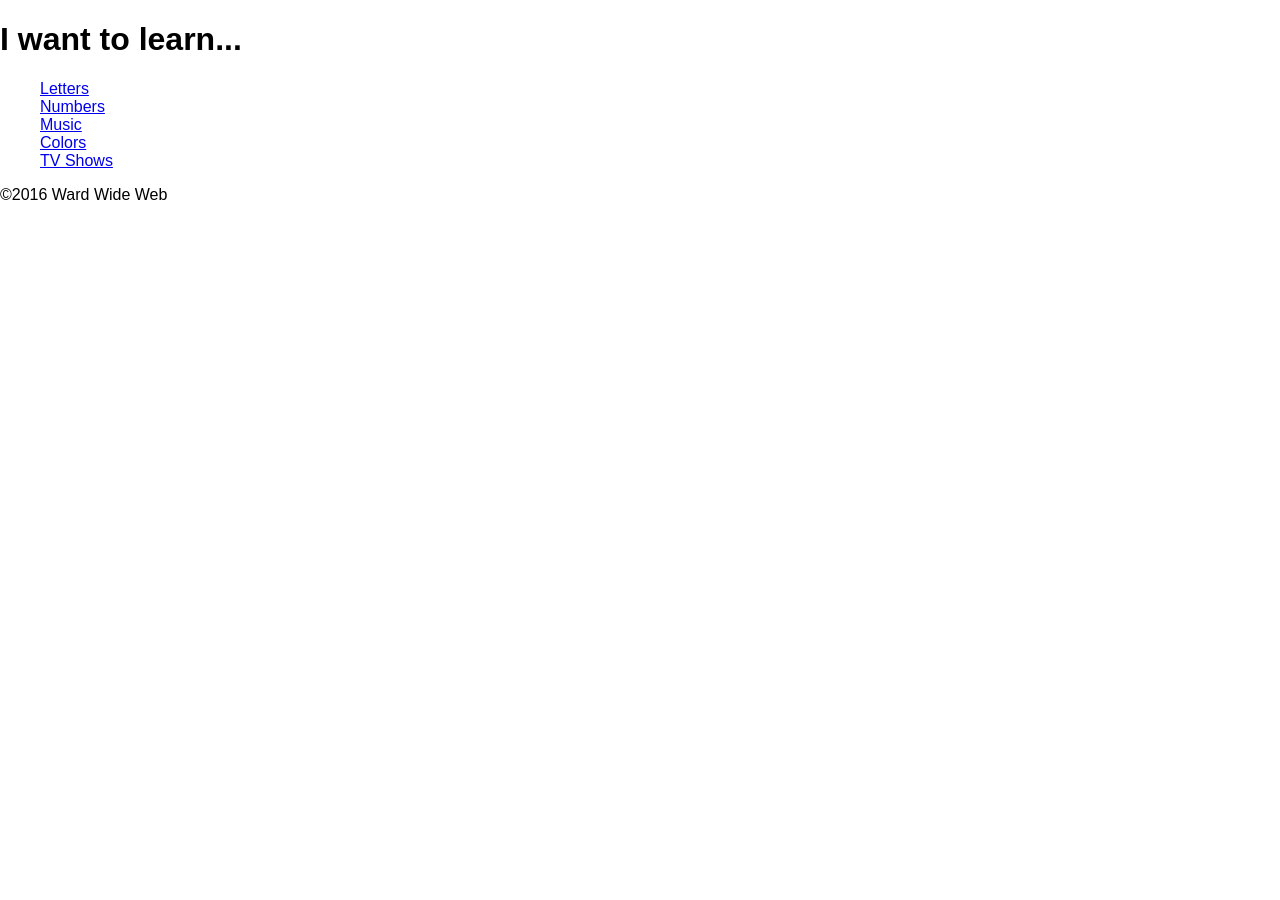
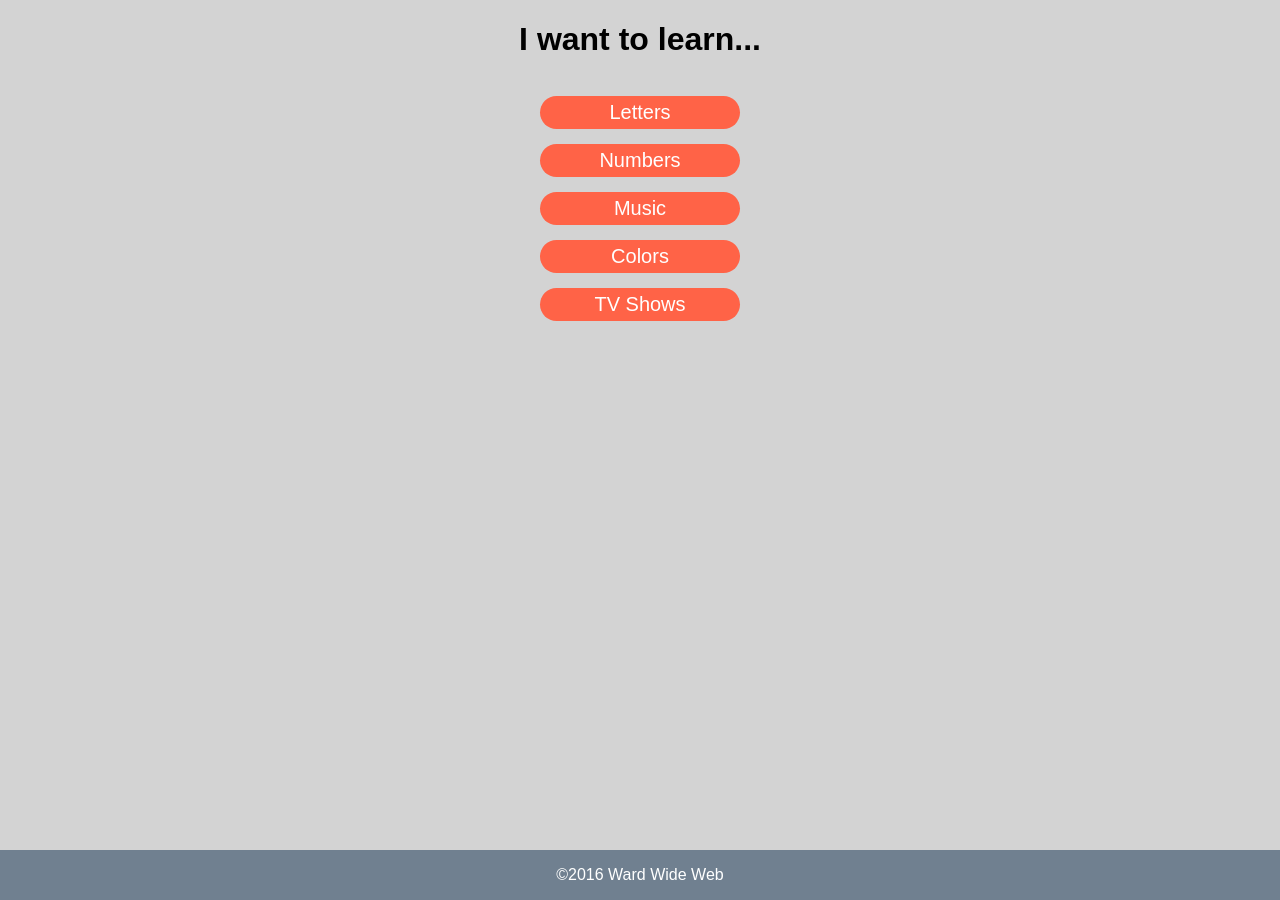
Before and after one commit to peterplays/silas-website, a Jekyll site: the page index.html, which Jekyll copies as it is, in a window 1280 px wide. Built offline with Jekyll 4.4.1, drawn with Linux system fonts in a browser that asks for light colours.

Commit message:
CSS Link Fix
Corrected CSS link in HTML pages.

```diff
--- a/SilasColors.html
+++ b/SilasColors.html
@@ -5,7 +5,7 @@
     <title>I want to learn colors</title>
     <link href="CSS/normalize.css" rel="stylesheet">
     <link href="https://fonts.googleapis.com/css?family=Open+Sans" rel="stylesheet">
-		<link href="../v1.32/CSS/style.css" rel="stylesheet">
+		<link href="CSS/style.css" rel="stylesheet">
   </head>
   <body>
 
--- a/SilasLetters.html
+++ b/SilasLetters.html
@@ -5,7 +5,7 @@
     <title>I want to learn letters</title>
     <link href="CSS/normalize.css" rel="stylesheet">
     <link href="https://fonts.googleapis.com/css?family=Open+Sans" rel="stylesheet">
-    <link href="../v1.32/CSS/style.css" rel="stylesheet">
+    <link href="CSS/style.css" rel="stylesheet">
   </head>
 
 	<body>
--- a/SilasMusic.html
+++ b/SilasMusic.html
@@ -5,7 +5,7 @@
     <title>Silas Learns Letters</title>
     <link href="CSS/normalize.css" rel="stylesheet">
     <link href="https://fonts.googleapis.com/css?family=Open+Sans" rel="stylesheet">
-		<link href="../v1.32/CSS/style.css" rel="stylesheet">
+		<link href="CSS/style.css" rel="stylesheet">
   </head>
 
   <body>
--- a/SilasNumbers.html
+++ b/SilasNumbers.html
@@ -5,7 +5,7 @@
     <title>Silas Learns Letters</title>
     <link href="CSS/normalize.css" rel="stylesheet">
     <link href="https://fonts.googleapis.com/css?family=Open+Sans" rel="stylesheet">
-    <link href="../v1.32/CSS/style.css" rel="stylesheet">
+    <link href="CSS/style.css" rel="stylesheet">
   </head>
 
   <body>
--- a/SilasShows.html
+++ b/SilasShows.html
@@ -5,7 +5,7 @@
     <title>I want to learn letters</title>
     <link href="CSS/normalize.css" rel="stylesheet">
     <link href="https://fonts.googleapis.com/css?family=Open+Sans" rel="stylesheet">
-    <link href="../v1.32/CSS/style.css" rel="stylesheet">
+    <link href="CSS/style.css" rel="stylesheet">
   </head>
 
   <body>
--- a/index.html
+++ b/index.html
@@ -6,7 +6,7 @@
     <title>I want to learn...</title>
     <link href="CSS/normalize.css" rel="stylesheet">
     <link href="https://fonts.googleapis.com/css?family=Open+Sans" rel="stylesheet">
-		<link href="../v1.32/CSS/style.css" rel="stylesheet">
+		<link href="CSS/style.css" rel="stylesheet">
   </head>
 
 	<body>
```
